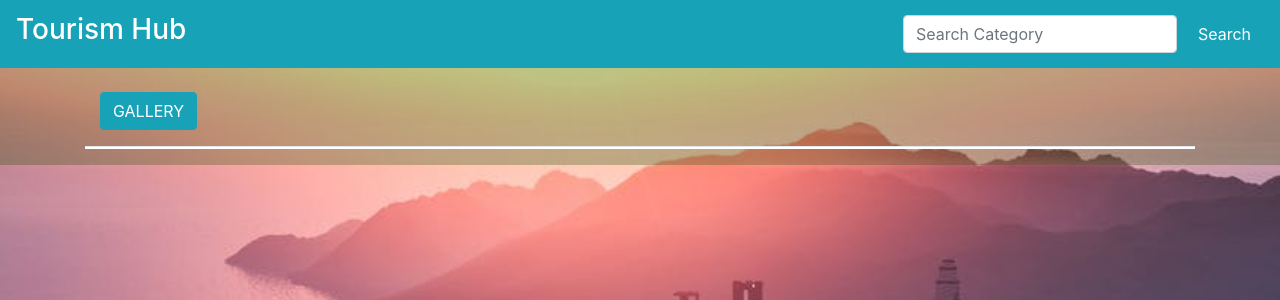
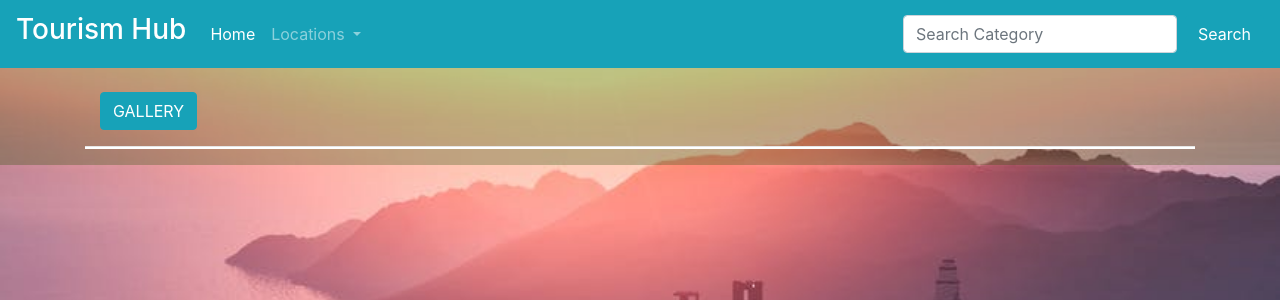
Before and after one commit to EssyMwangi/my-gallery, a Django app: page / in a window 1280 px wide. Shown: the top 300 px of the page. Run offline with Django 3.2, Linux system fonts and the light colour scheme; data that the repository does not hold is empty; some libraries are stand-ins or nearby versions.

Commit message:
added more links on navbar

```diff
--- a/mygallery/templates/navbar.html
+++ b/mygallery/templates/navbar.html
@@ -5,6 +5,22 @@
     </button>
     <div class="collapse navbar-collapse" id="navbarTogglerDemo02">
       <ul class="navbar-nav mr-auto mt-2 mt-md-0">
+        <li class="nav-item active">
+          <a class="nav-link home" href="{% url 'photos'%}">Home <span class="sr-only">(current)</span></a>
+        </li>
+        <li class="nav-item dropdown">
+          <a class="nav-link dropdown-toggle location" href="#" id="navbarDropdown" role="button" data-toggle="dropdown" aria-haspopup="true" aria-expanded="false">
+          Locations
+          </a>
+            <div class="dropdown-menu dropdown-default" aria-labelledby="navbarDropdown">
+              {% for location in locations %}
+              <ul class="dropdown-item">
+                  <li href="{% url 'location' location_name=location.location_name %}">{{location.location_name}}</li>
+              </ul>
+
+              {% endfor %}
+            </div>
+        </li>
       </ul>
       <form class="form-inline my-2 my-md-0"  action="/search" role="search">
         <input class="form-control mr-sm-2" type="search" placeholder="Search Category" name="imagesearch" aria-label="Search">
```
